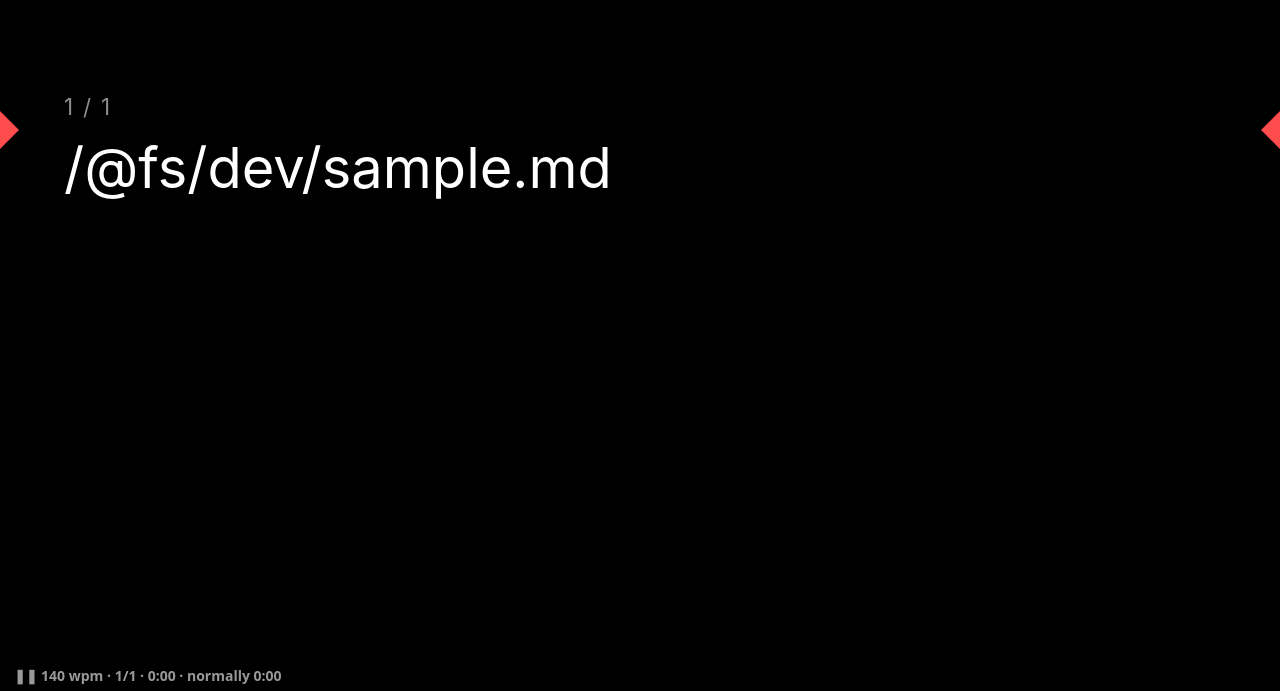
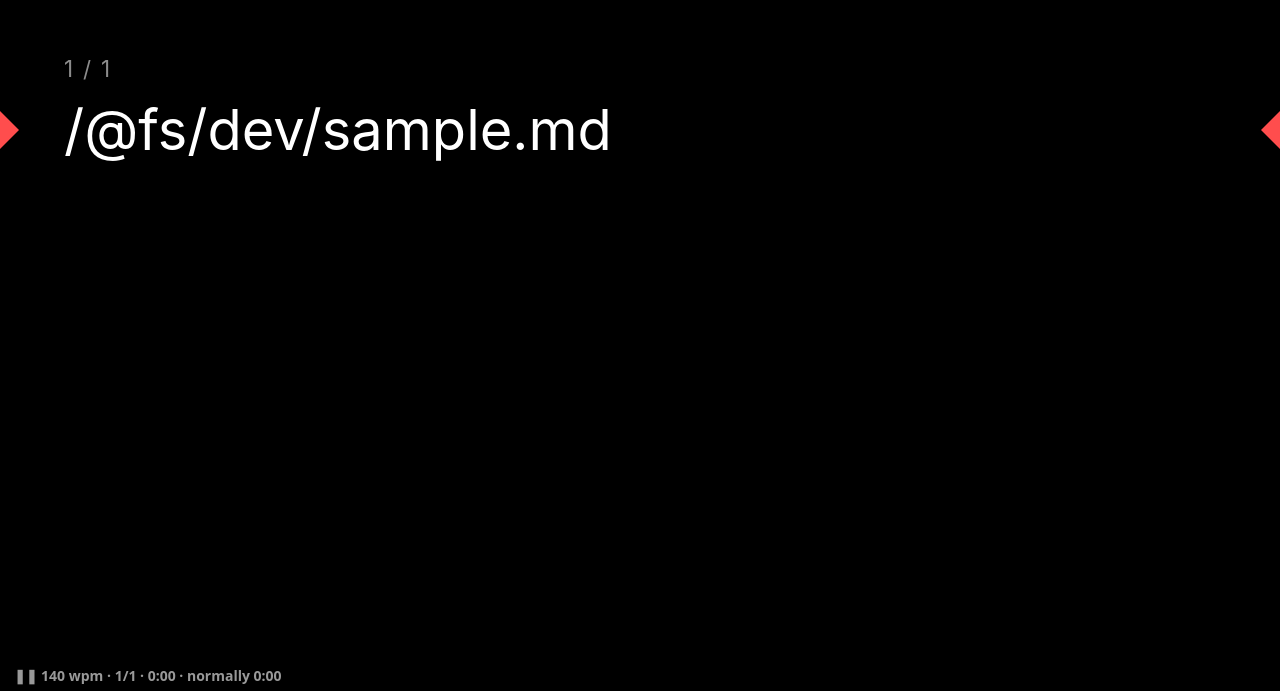
Before and after one commit to djoek/obsidian_prompter, a website with bundled scripts: page dev/index.html in a window 1280 px wide. Shown: the part 109-800 px from the top of the page. Built offline with nearby package versions, Linux system fonts and the light colour scheme.

Commit message:
Centre the line you read on the eye-line markers
The line's top edge sat on the eye line, so the text hung below the markers.
Now its middle does: drawing shifts by half a line, voice follow aims at the
word's middle (a word's box is shorter than its line), and the focus band is
centred to match. Measured within 1 px at 56 px and at 90 px / 1.7.
Version 0.14.1.

Co-Authored-By: Claude Opus 5.5 <noreply@anthropic.com>
Claude-Session: https://claude.ai/code/session_01MPwgyJUQew3YBcWPnEREuh

```diff
--- a/package.json
+++ b/package.json
@@ -1,6 +1,6 @@
 {
   "name": "obsidian-souffleur",
-  "version": "0.14.0",
+  "version": "0.14.1",
   "private": true,
   "type": "module",
   "scripts": {
--- a/src/prompter.ts
+++ b/src/prompter.ts
@@ -476,8 +476,11 @@ export class Prompter {
     return Math.max(12, Math.min(300, Math.floor(size)));
   }
 
+  /** `pos` is the top of the line you read; shift by half a line so the
+   * middle of that line sits on the eye line, level with the markers. */
   private draw(): void {
-    this.content.style.transform = `translateY(${this.eyeY() - this.pos}px)`;
+    const y = this.eyeY() - this.pos - this.lineHeightPx() / 2;
+    this.content.style.transform = `translateY(${y}px)`;
   }
 
   // ── Position helpers ───────────────────────────────────────────────────
@@ -994,7 +997,9 @@ export class Prompter {
   private follow(dt: number): void {
     const el = this.wordEls[this.voiceWord];
     if (!el || !this.playing) return;
-    const target = this.offsetIn(el);
+    // Aim at the word's middle: a word's box is only as tall as its letters,
+    // so its top isn't the top of the line (that's what `pos` means).
+    const target = this.offsetIn(el) + el.offsetHeight / 2 - this.lineHeightPx() / 2;
     this.pos += (target - this.pos) * (1 - Math.exp(-dt / FOLLOW_TAU));
   }
 
--- a/styles.css
+++ b/styles.css
@@ -266,8 +266,10 @@ progress.sf-download {
 /* Focus band: everything outside N lines from the eye line is dimmed. */
 .sf-band {
   --line: calc(var(--sf-size) * var(--sf-line));
-  --top: calc(var(--sf-eye-pos) - var(--line) * 0.35);
-  --bottom: calc(var(--sf-eye-pos) + var(--line) * var(--sf-band-lines));
+  /* The line you read is centred on the eye line: the band starts half a
+     line above it and runs N lines down. */
+  --top: calc(var(--sf-eye-pos) - var(--line) * 0.55);
+  --bottom: calc(var(--sf-eye-pos) + var(--line) * (var(--sf-band-lines) - 0.45));
   --dim: color-mix(in srgb, var(--sf-bg) 72%, transparent);
   position: absolute;
   inset: 0;
```
Also changed, not shown: manifest.json.
